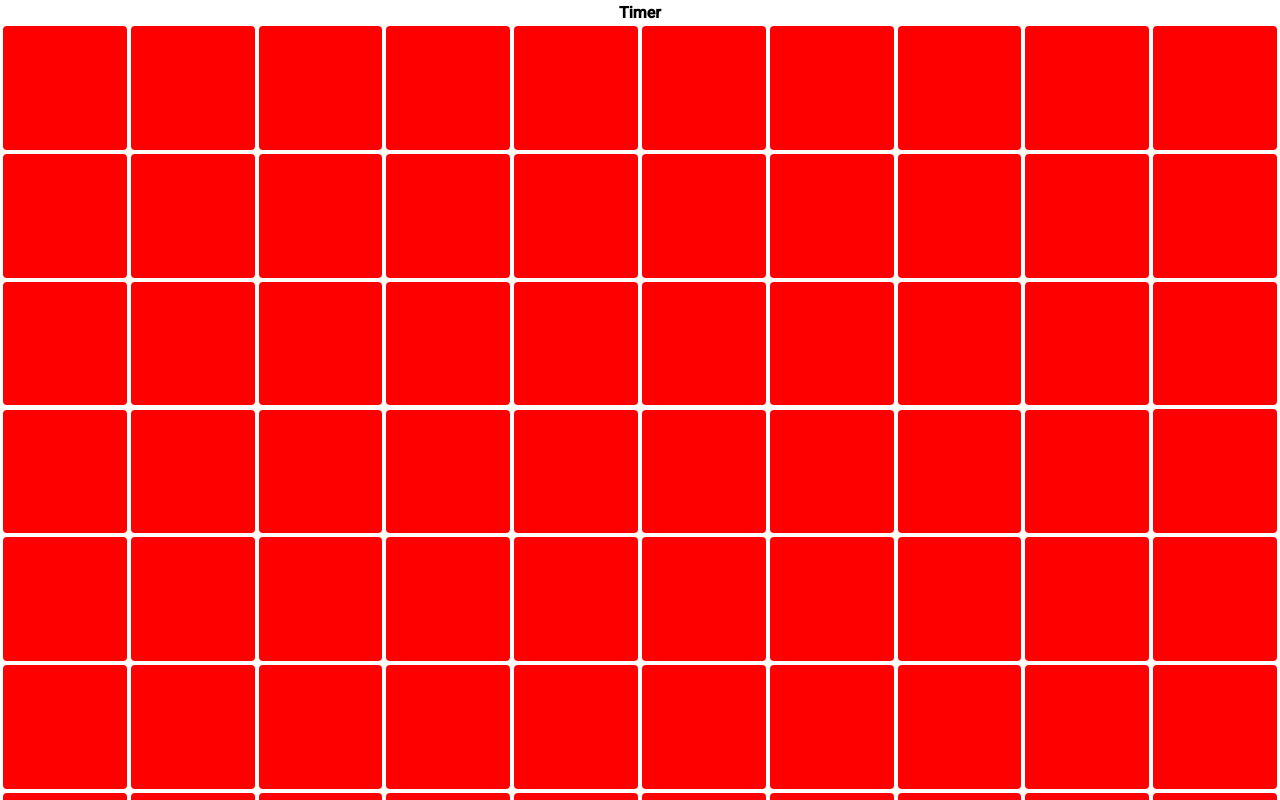
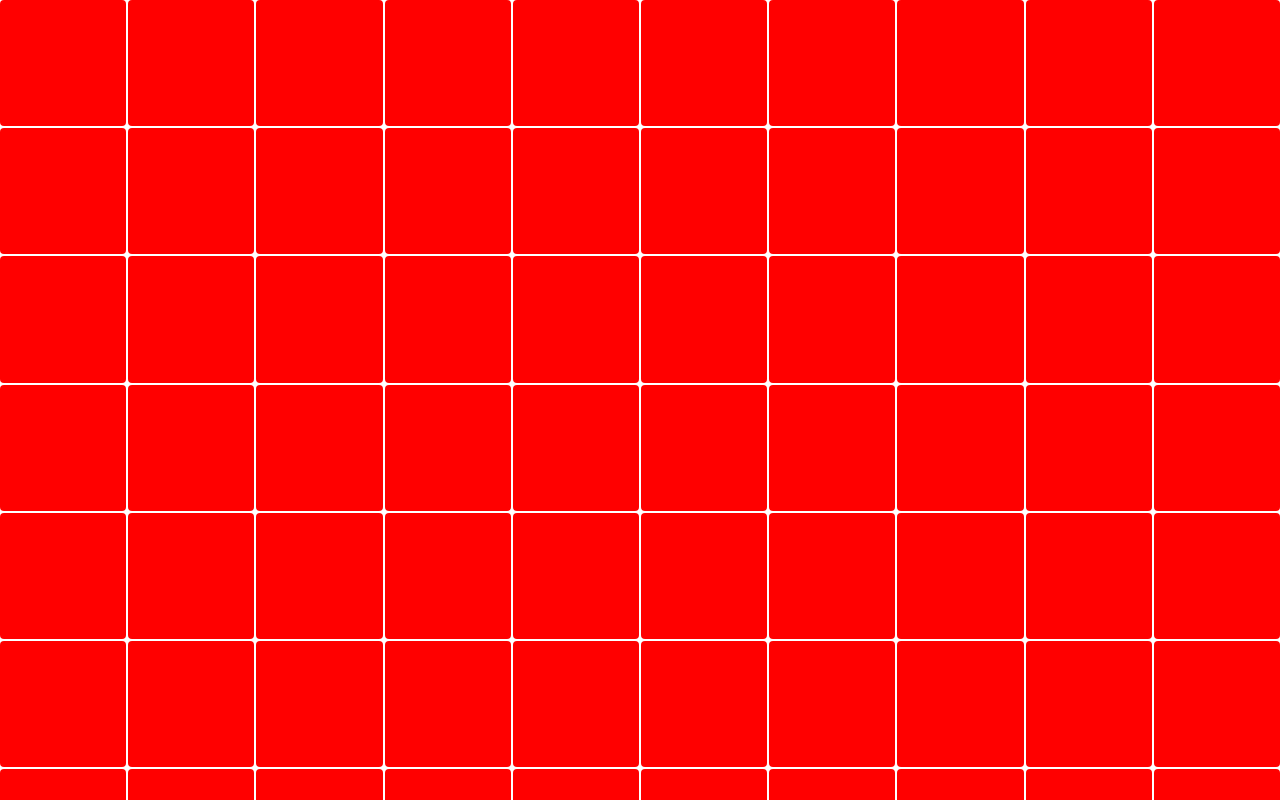
Before and after one commit to drealler7/Minesweeper, an Angular app: page / in a window 1280 px wide. Shown: the top 800 px of the page. Built offline with nearby package versions, Linux system fonts and the light colour scheme.

Commit message:
update mine board grid

```diff
--- a/src/app/mine-board/mine-board.component.html
+++ b/src/app/mine-board/mine-board.component.html
@@ -1,14 +1,7 @@
-<table>
-  <thead>
-    <tr>
-      <th [attr.colspan]="mineBoard.options.gridSize.cols">Timer</th>
-    </tr>
-  </thead>
-  <tbody>
-    <tr *ngFor="let cells of mineBoard.grid">
-      <td *ngFor="let cell of cells">
+<div class="grid">
+  <div class="row" *ngFor="let cells of mineBoard.grid">
+      <div class="col" *ngFor="let cell of cells">
         <app-mine-board-cell [mineBoard]="mineBoard" [mineBoardCell]="cell" [openCell]="openCell" [toggleFlag]="toggleFlag" />
-      </td>
-    </tr>
-  </tbody>
-</table>
+    </div>
+  </div>
+</div>
--- a/src/app/mine-board/mine-board.component.scss
+++ b/src/app/mine-board/mine-board.component.scss
@@ -1,3 +1,17 @@
-table{
+.grid {
   width: 100%;
+  display: flex;
+  flex-direction: column;
+  gap: 2px;
+  .row {
+    width: 100%;
+    display: flex;
+    justify-content: center;
+    gap: 2px;
+    align-items: center;
+
+    .col {
+      flex-grow: 1;
+    }
+  }
 }
```
